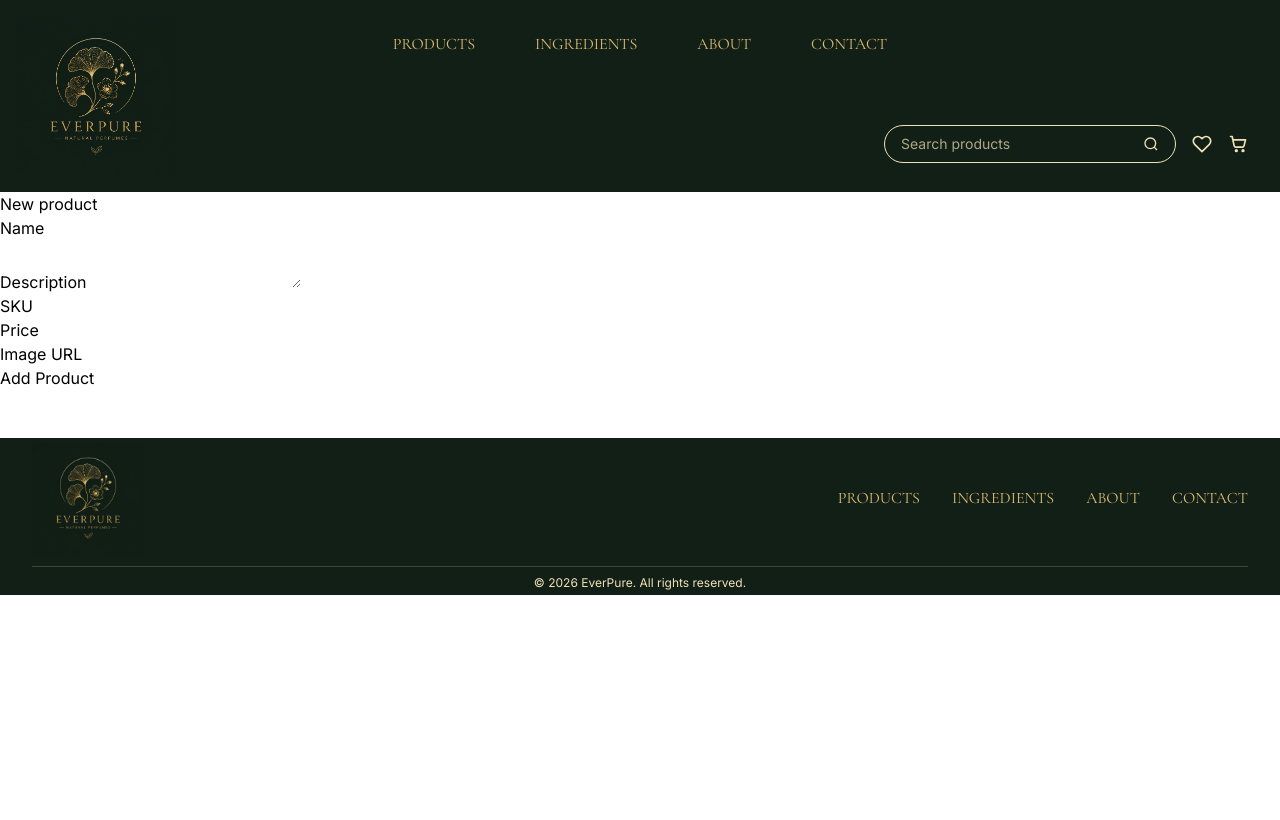
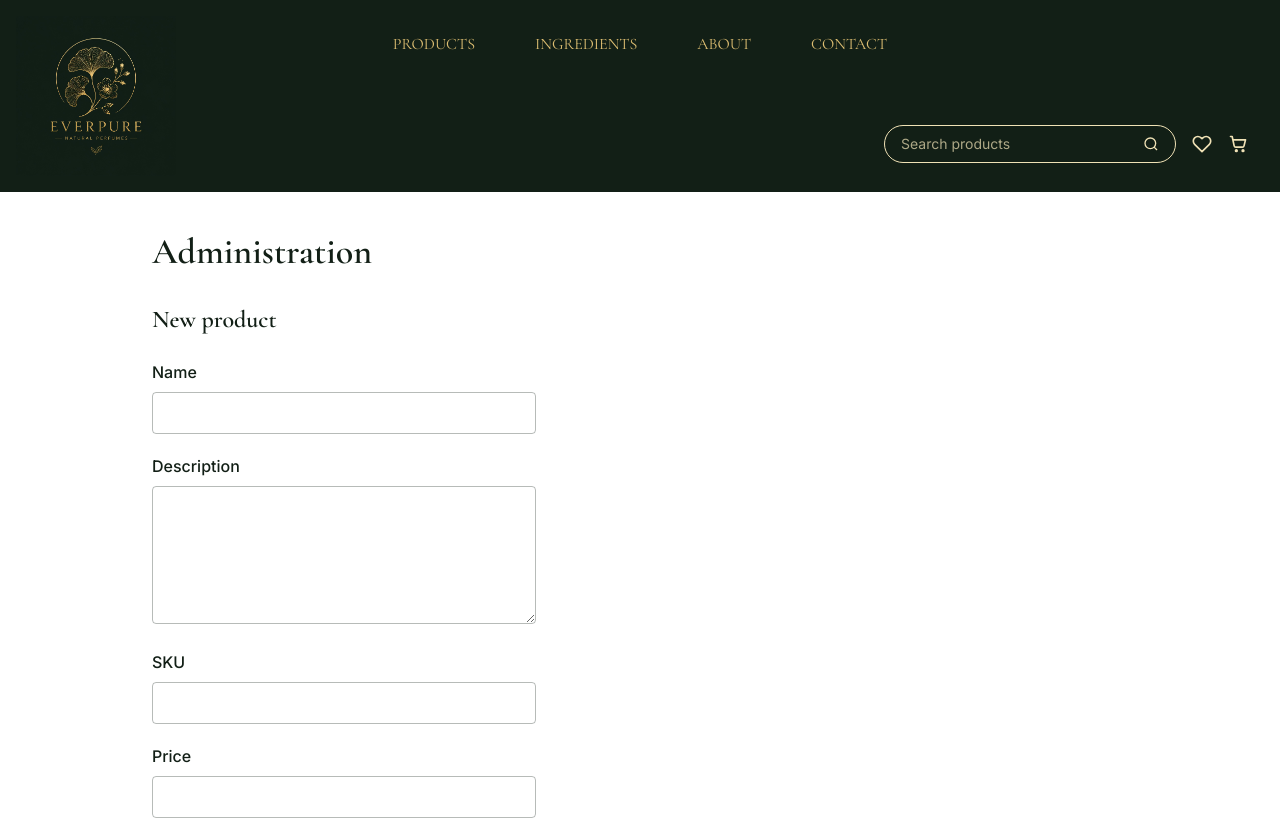
Before and after one commit to angiesson/project-javascript3, an Angular app in the folder client/: page /admin/products/new in a window 1280 px wide. Shown: the top 820 px of the page. Built offline with nearby package versions, Linux system fonts and the light colour scheme.

Commit message:
Complete admin product pages

```diff
--- a/client/src/app/routes/admin/new-product/new-product.html
+++ b/client/src/app/routes/admin/new-product/new-product.html
@@ -1,13 +1,34 @@
-<h1>New product</h1>
+<main class="max-w-5xl mx-auto px-6 py-10">
 
-<form [formGroup]="newProductForm" (ngSubmit)="onSubmit()">
+  <h1 class="font-['Cormorant_Garamond'] text-4xl font-semibold text-[#121f16] mb-8">
+    Administration
+  </h1>
+
+  <h2 class="font-['Cormorant_Garamond'] text-2xl font-semibold text-[#121f16] mb-6">
+    New product
+  </h2>
+
+  <form
+    [formGroup]="newProductForm"
+    (ngSubmit)="onSubmit()"
+    class="max-w-sm space-y-5"
+  >
+
+    <!-- Name -->
     <div>
-    <label for="name">Name</label>
+      <label
+        for="name"
+        class="block mb-2 font-medium text-[#121f16]"
+      >
+        Name
+      </label>
+
       <input
         type="text"
         id="name"
         name="name"
         formControlName="name"
+        class="w-full px-3 py-2 border border-[#121f16]/30 rounded-sm focus:outline-none focus:border-[#121f16]"
       >
 
       @if (newProductForm.controls.name.touched) {
@@ -19,39 +40,65 @@
           <p>Name must contain letters.</p>
         }
       }
-
     </div>
 
+    <!-- Description -->
     <div>
-  <label for="description">Description</label>
+      <label
+        for="description"
+        class="block mb-2 font-medium text-[#121f16]"
+      >
+        Description
+      </label>
+
       <textarea
         id="description"
         formControlName="description"
+        rows="5"
+        class="w-full px-3 py-2 border border-[#121f16]/30 rounded-sm focus:outline-none focus:border-[#121f16]"
       ></textarea>
     </div>
 
+    <!-- SKU -->
     <div>
-    <label for="sku">SKU</label>
+      <label
+        for="sku"
+        class="block mb-2 font-medium text-[#121f16]"
+      >
+        SKU
+      </label>
+
       <input
         type="text"
         id="sku"
         name="sku"
         formControlName="sku"
+        class="w-full px-3 py-2 border border-[#121f16]/30 rounded-sm focus:outline-none focus:border-[#121f16]"
       >
 
-    @if (newProductForm.controls.sku.touched &&
-         newProductForm.controls.sku.hasError('required')) {
+      @if (
+        newProductForm.controls.sku.touched &&
+        newProductForm.controls.sku.hasError('required')
+      ) {
         <p>SKU is required.</p>
       }
     </div>
 
+    <!-- Price -->
     <div>
-    <label for="price">Price</label>
+      <label
+        for="price"
+        class="block mb-2 font-medium text-[#121f16]"
+      >
+        Price
+      </label>
+
       <input
         type="number"
         id="price"
         name="price"
         formControlName="price"
+        class="w-full px-3 py-2 border border-[#121f16]/30 rounded-sm focus:outline-none focus:border-[#121f16]"
       >
 
       @if (newProductForm.controls.price.touched) {
@@ -61,19 +108,33 @@
           <p>Price must be at least 1.</p>
         }
       }
-
     </div>
 
+    <!-- Image URL -->
     <div>
-  <label for="imageUrl">Image URL</label>
+      <label
+        for="imageUrl"
+        class="block mb-2 font-medium text-[#121f16]"
+      >
+        Image URL
+      </label>
+
       <input
         type="text"
         id="imageUrl"
         formControlName="imageUrl"
+        class="w-full px-3 py-2 border border-[#121f16]/30 rounded-sm focus:outline-none focus:border-[#121f16]"
       >
     </div>
 
-  <button type="submit">
+    <!-- Add Product -->
+    <button
+      type="submit"
+      class="px-5 py-2 bg-[#121f16] text-[#F0E2B6] rounded-sm cursor-pointer hover:opacity-90 transition-opacity"
+    >
       Add Product
     </button>
+
   </form>
+
+</main>
--- a/client/src/app/routes/admin/products/products.html
+++ b/client/src/app/routes/admin/products/products.html
@@ -1,28 +1,66 @@
-<h1>Administration</h1>
+<main class="max-w-5xl mx-auto px-6 py-10">
 
-<h2>Produkter</h2>
+  <h1 class="font-['Cormorant_Garamond'] text-4xl font-semibold text-[#121f16] mb-8">
+    Administration
+  </h1>
 
+  <div class="flex items-center justify-between mb-6">
 
-<button routerLink="/admin/products/new">
+    <h2 class="font-['Cormorant_Garamond'] text-2xl font-semibold text-[#121f16]">
+      Products
+    </h2>
+
+    <button
+      routerLink="/admin/products/new"
+      class="px-5 py-2 bg-[#121f16] text-[#F0E2B6] rounded-sm cursor-pointer hover:opacity-90 transition-opacity"
+    >
       New product
     </button>
 
-<table>
+  </div>
+
+  <table class="w-full border-collapse border border-[#121f16]/30">
+
     <thead>
-    <tr>
-      <th>Namn</th>
-      <th>SKU</th>
-      <th>Pris</th>
+      <tr class="bg-[#121f16] text-[#F0E2B6]">
+
+        <th class="text-left px-4 py-3 border border-[#121f16]/30">
+          Name
+        </th>
+
+        <th class="text-left px-4 py-3 border border-[#121f16]/30">
+          SKU
+        </th>
+
+        <th class="text-left px-4 py-3 border border-[#121f16]/30">
+          Price
+        </th>
+
       </tr>
     </thead>
 
     <tbody>
       @for (product of products(); track product.id) {
-      <tr>
-        <td>{{ product.name }}</td>
-        <td>{{ product.sku }}</td>
-        <td>{{ product.price }} SEK</td>
+
+        <tr class="hover:bg-[#DDE5B6] transition-colors">
+
+          <td class="px-4 py-3 border border-[#121f16]/30">
+            {{ product.name }}
+          </td>
+
+          <td class="px-4 py-3 border border-[#121f16]/30">
+            {{ product.sku }}
+          </td>
+
+          <td class="px-4 py-3 border border-[#121f16]/30">
+            {{ product.price }} SEK
+          </td>
+
         </tr>
+
       }
     </tbody>
+
   </table>
+
+</main>
```
Also changed, not shown: 1 other file (tests, documents, lock files or other folders). Lines whose indentation alone changed are shown as unchanged.
